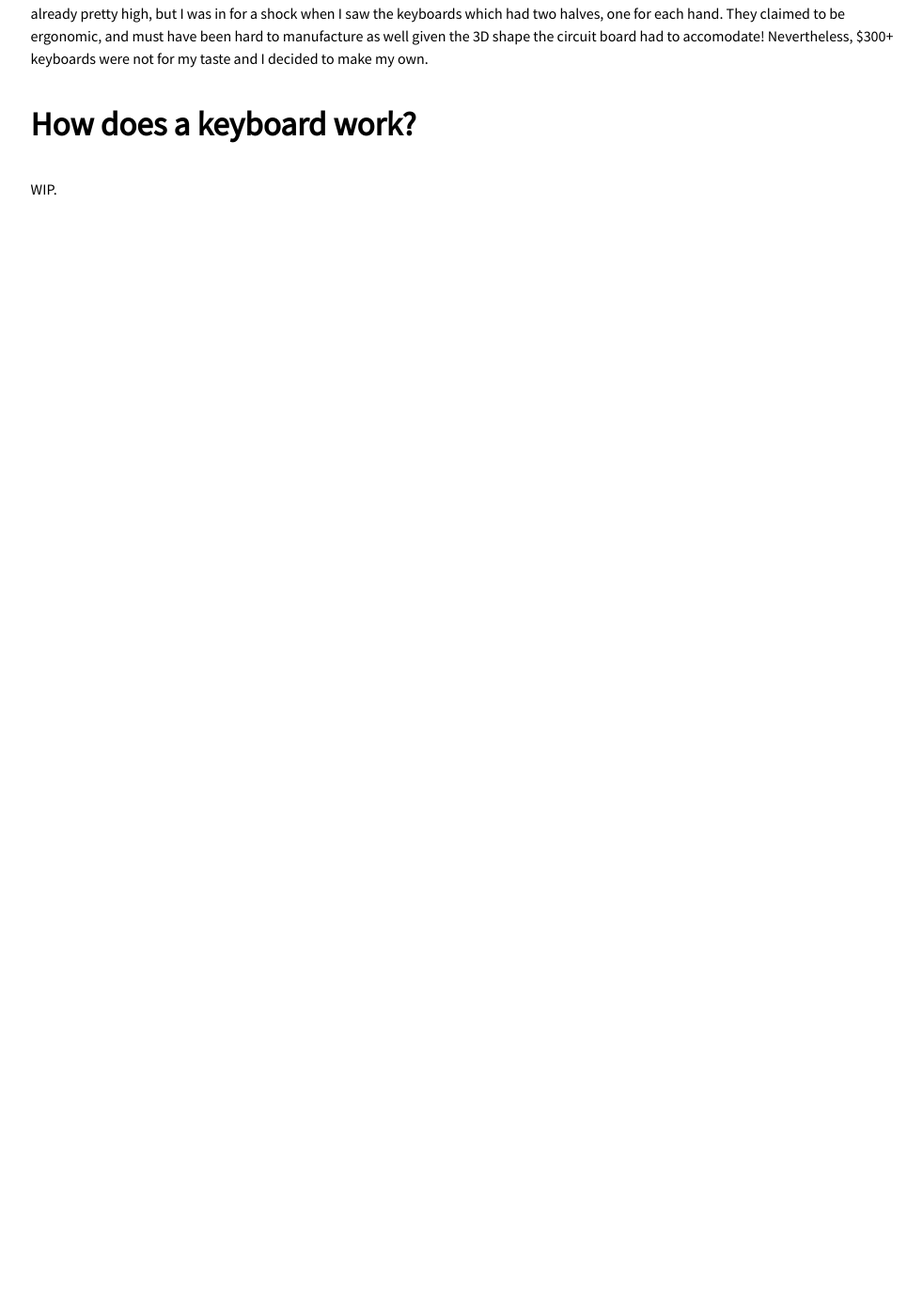
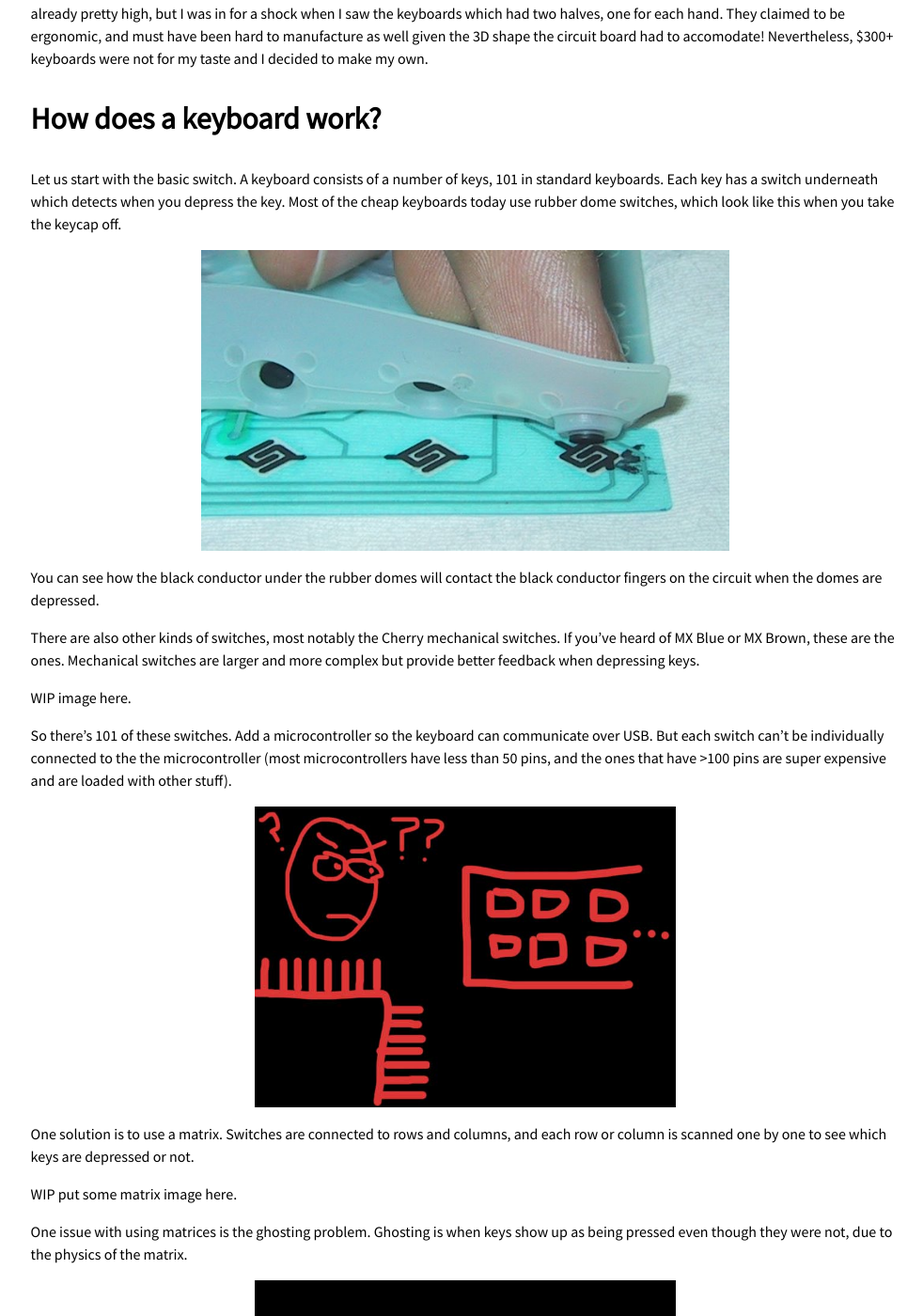
Before and after one commit to patosai/patosai.github.io, a Jekyll site: the page built from projects/_posts/2018-09-10-making-a-mechanical-keyboard.markdown, in a window 1280 px wide and 1400 px high, scrolled down 270 px. Shown: the whole window at 94% size, without its empty margins (145-1127 px from the left). Built offline with Jekyll 4.4.1, drawn with Linux system fonts in a browser that asks for light colours; before the commit the page ends 900 px from its top, so only the background shows below that; some of the changed text lies outside the part shown.

Commit message:
Some writeup

```diff
--- a/projects/_posts/2018-09-10-making-a-mechanical-keyboard.markdown
+++ b/projects/_posts/2018-09-10-making-a-mechanical-keyboard.markdown
@@ -8,5 +8,44 @@ permalink: /:categories/:title:output_ext
 The first mechanical keyboard I bought was the Das Keyboard 4 Ultimate. I made the leap from regular rubber dome keyboards during my first summer in college after trying out some of my friends' keyboards and decided I liked the Das 4. I thought the $130 I paid then was already pretty high, but I was in for a shock when I saw the keyboards which had two halves, one for each hand. They claimed to be ergonomic, and must have been hard to manufacture as well given the 3D shape the circuit board had to accomodate! Nevertheless, $300+ keyboards were not for my taste and I decided to make my own.
 
 How does a keyboard work?
-=============
+---
+
+Let us start with the basic switch. A keyboard consists of a number of keys, 101 in standard keyboards. Each key has a switch underneath which detects when you depress the key. Most of the cheap keyboards today use rubber dome switches, which look like this when you take the keycap off.
+
+![an image of rubber dome](/assets/projects/ex2keyboard/exp-rubber-dome-grid.png)
+
+You can see how the black conductor under the rubber domes will contact the black conductor fingers on the circuit when the domes are depressed.
+
+There are also other kinds of switches, most notably the Cherry mechanical switches. If you've heard of MX Blue or MX Brown, these are the ones. Mechanical switches are larger and more complex but provide better feedback when depressing keys.
+
+WIP image here.
+
+So there's 101 of these switches. Add a microcontroller so the keyboard can communicate over USB. But each switch can't be individually connected to the the microcontroller (most microcontrollers have less than 50 pins, and the ones that have >100 pins are super expensive and are loaded with other stuff).
+
+![thinking image](/assets/projects/ex2keyboard/exp-switch-micro-wiring-many-how-can.png)
+
+One solution is to use a matrix. Switches are connected to rows and columns, and each row or column is scanned one by one to see which keys are depressed or not.
+
+WIP put some matrix image here.
+
+One issue with using matrices is the ghosting problem. Ghosting is when keys show up as being pressed even though they were not, due to the physics of the matrix.
+
+![circuit image of matrix](/assets/projects/ex2keyboard/exp-ghosting.png)
+
+The green keys here are depressed. Say we scan the first row, and the columns are being read.
+
+![matrix normal operation](/assets/projects/ex2keyboard/exp-ghosting-current.png)
+
+So the first row was scanned, and it looks like there's current in the second column. Great, that's what was pressed! But here's what else could happen.
+
+![matrix ghosting issue](/assets/projects/ex2keyboard/exp-ghosting-issue-current.png)
+
+Current can also flow backwards through the row to get to the first column, so it looks like the key in the first row and first column is being pressed! This is the root of the ghosting problem. Current flows backwards through a path where it shouldn't be able to.
+
+The ultimate fix is to have a diode with every switch to prevent any backwards current.
+
+![ghosting issue fix](/assets/projects/ex2keyboard/exp-ghosting-fix.png)
+
+And now things are working as intended. With this in mind, I set on designing my own keyboard.
+
 WIP.
```
Also changed, not shown: assets/projects/ex2keyboard/exp-ghosting-current.png (added), assets/projects/ex2keyboard/exp-ghosting-fix.png (added), assets/projects/ex2keyboard/exp-ghosting-issue-current.png (added), assets/projects/ex2keyboard/exp-ghosting.png (added), assets/projects/ex2keyboard/exp-matrix.png (added), assets/projects/ex2keyboard/exp-rubber-dome-grid.png (added), assets/projects/ex2keyboard/exp-rubber-dome-physical-pressed.png (added), assets/projects/ex2keyboard/exp-rubber-dome-physical.png (added), assets/projects/ex2keyboard/exp-switch-circuit-diagram.png (added), assets/projects/ex2keyboard/exp-switch-micro-wiring-how-can.png (added), assets/projects/ex2keyboard/exp-switch-micro-wiring-many-how-can.png (added), assets/projects/ex2keyboard/exp-switch-micro-wiring-many.png (added), assets/projects/ex2keyboard/exp-switch-micro-wiring.png (added), assets/projects/ex2keyboard/exp-switch-physical-pressed.png (added), 1 more files.
